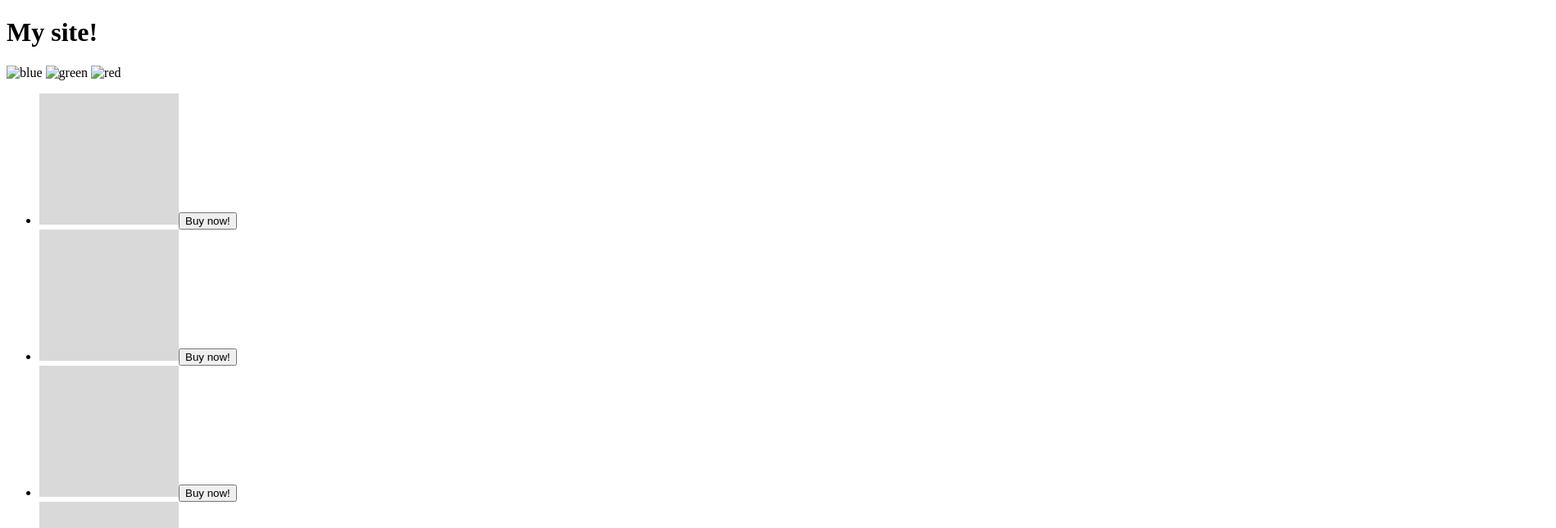
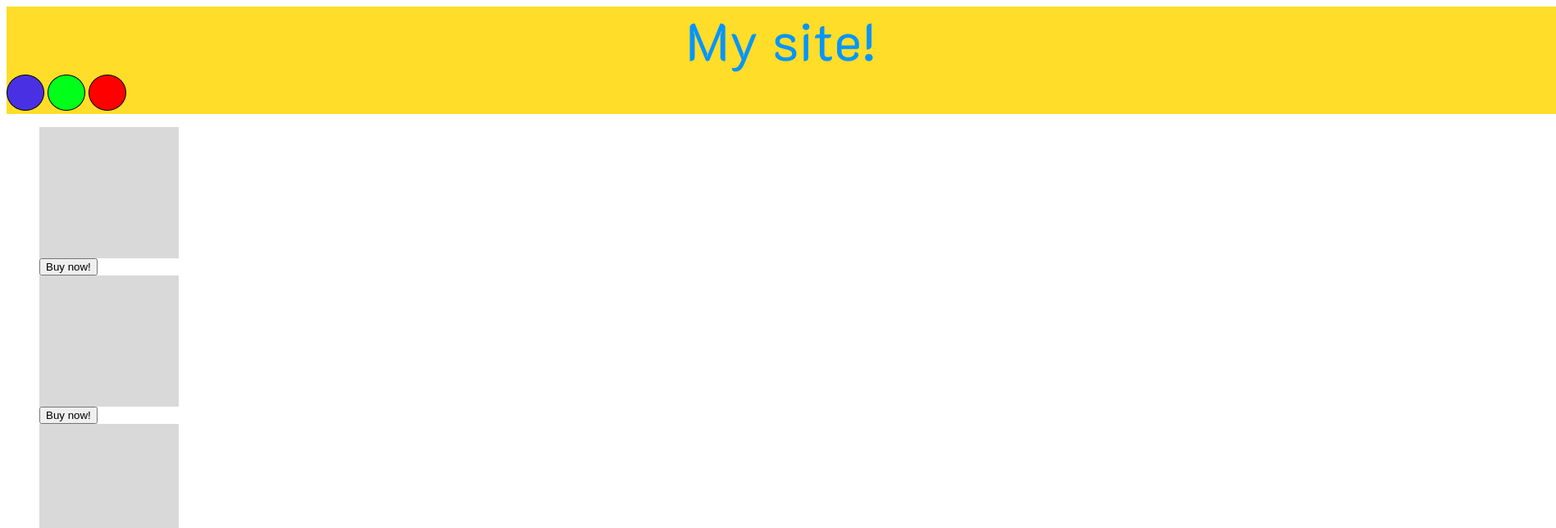
Before and after one commit to Rostyslav-afk/My-site, a plain HTML site: page index.html in a window 1280 px wide. Shown: the top 644 px of the page at 82% size, 1898 px wide, since content can reach past the window. Drawn offline with Linux system fonts and the light colour scheme.

Commit message:
My site css

```diff
--- a/css/style.css
+++ b/css/style.css
@@ -1,6 +1,58 @@
-:root{
+:root {
     --background-site: #3EAC49;
     --background-header: #FFDD28;
     --background-button: #0075FF;
     --border-button: #fff;
 }
+
+*,
+*::before,
+*::after {
+    box-sizing: border-box;
+}
+
+a {
+    text-decoration: none;
+}
+
+ul {
+    list-style: none;
+}
+
+h1,
+h2,
+h3,
+h4,
+h5,
+h6,
+p {
+    margin: 0;
+    padding: 0;
+}
+
+img {
+    display: block;
+}
+
+
+/* Header */
+
+
+.header {
+    width: 1890px;
+    background: #FFDD28;
+}
+
+.header-title {
+    color: #0395FF;
+    text-align: center;
+    font-family: "K2D", sans-serif;
+    font-size: 64px;
+    font-weight: 400;
+    line-height: 1.29;
+}
+.header-img{
+    display: inline;
+    background-position: right;
+
+}
--- a/index.html
+++ b/index.html
@@ -1,16 +1,24 @@
 <!DOCTYPE html>
 <html lang="en">
+
 <head>
     <meta charset="UTF-8">
     <meta name="viewport" content="width=device-width, initial-scale=1.0">
     <title>My site!</title>
+    <link rel="preconnect" href="https://fonts.googleapis.com">
+    <link rel="preconnect" href="https://fonts.gstatic.com" crossorigin>
+    <link
+        href="https://fonts.googleapis.com/css2?family=K2D:ital,wght@0,100;0,200;0,300;0,400;0,500;0,600;0,700;0,800;1,100;1,200;1,300;1,400;1,500;1,600;1,700;1,800&family=Raleway:ital,wght@0,100..900;1,100..900&family=Roboto:ital,wght@0,100;0,300;0,400;0,500;0,700;0,900;1,100;1,300;1,400;1,500;1,700;1,900&display=swap"
+        rel="stylesheet">
+    <link rel="stylesheet" href="./css/style.css">
 </head>
+
 <body>
     <header class="header">
-        <h1>My site!</h1>
-        <img src="./img/Ellipse 3.png" alt="blue" class="header-img">
-        <img src="./img/Ellipse 2.png" alt="green" class="header-img">
-        <img src="./img/Ellipse 1.png" alt="red" class="header-img">
+        <h1 class="header-title">My site!</h1>
+        <img src="./img/Blue-Ellipse.png" alt="blue" class="header-img">
+        <img src="./img/Green-Ellipse.png" alt="green" class="header-img">
+        <img src="./img/Red-Ellipse.png" alt="red" class="header-img">
     </header>
     <main class="main">
         <!-- Buy -->
@@ -30,4 +38,5 @@
         </section>
     </main>
 </body>
+
 </html>
```
